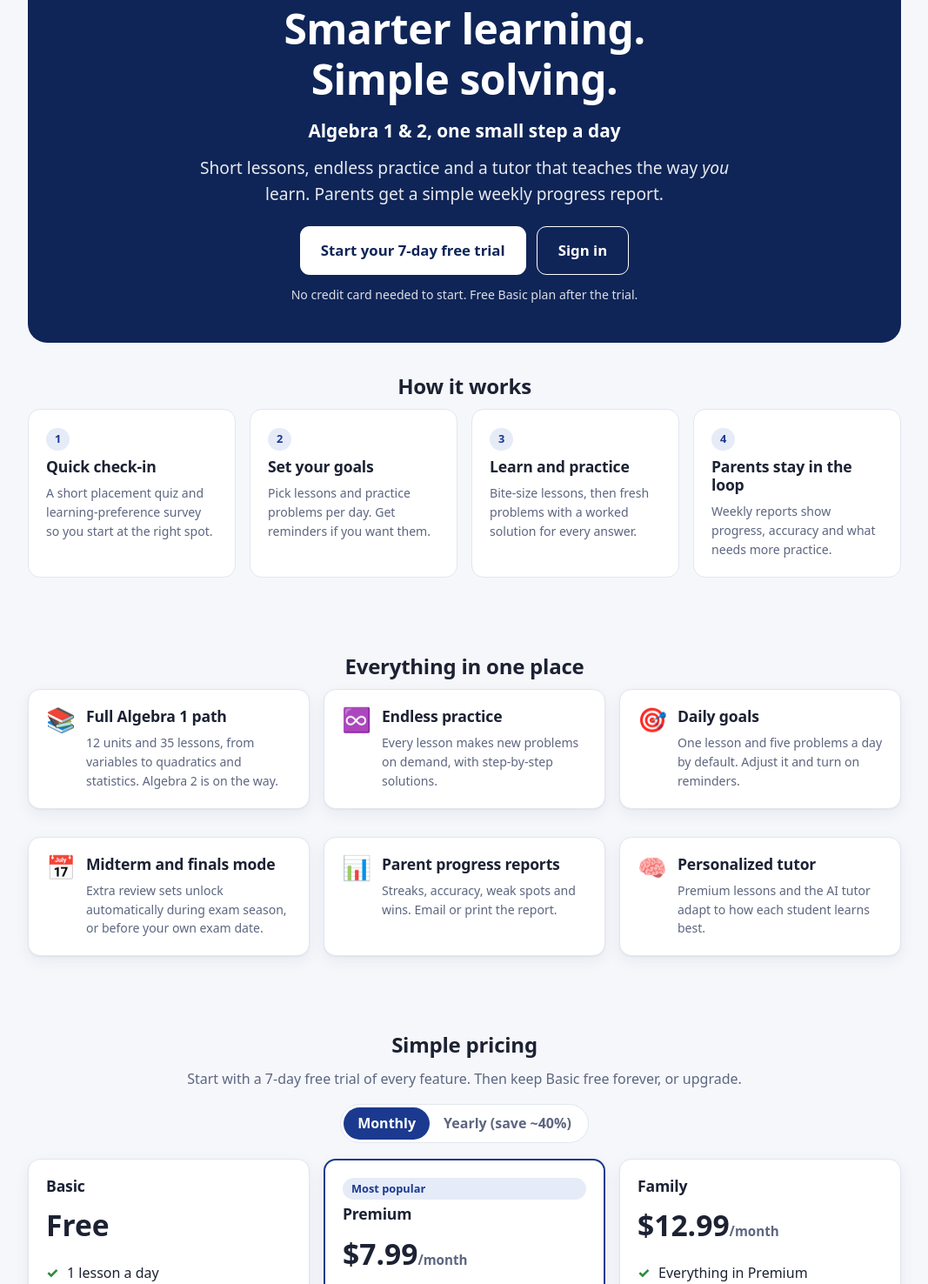
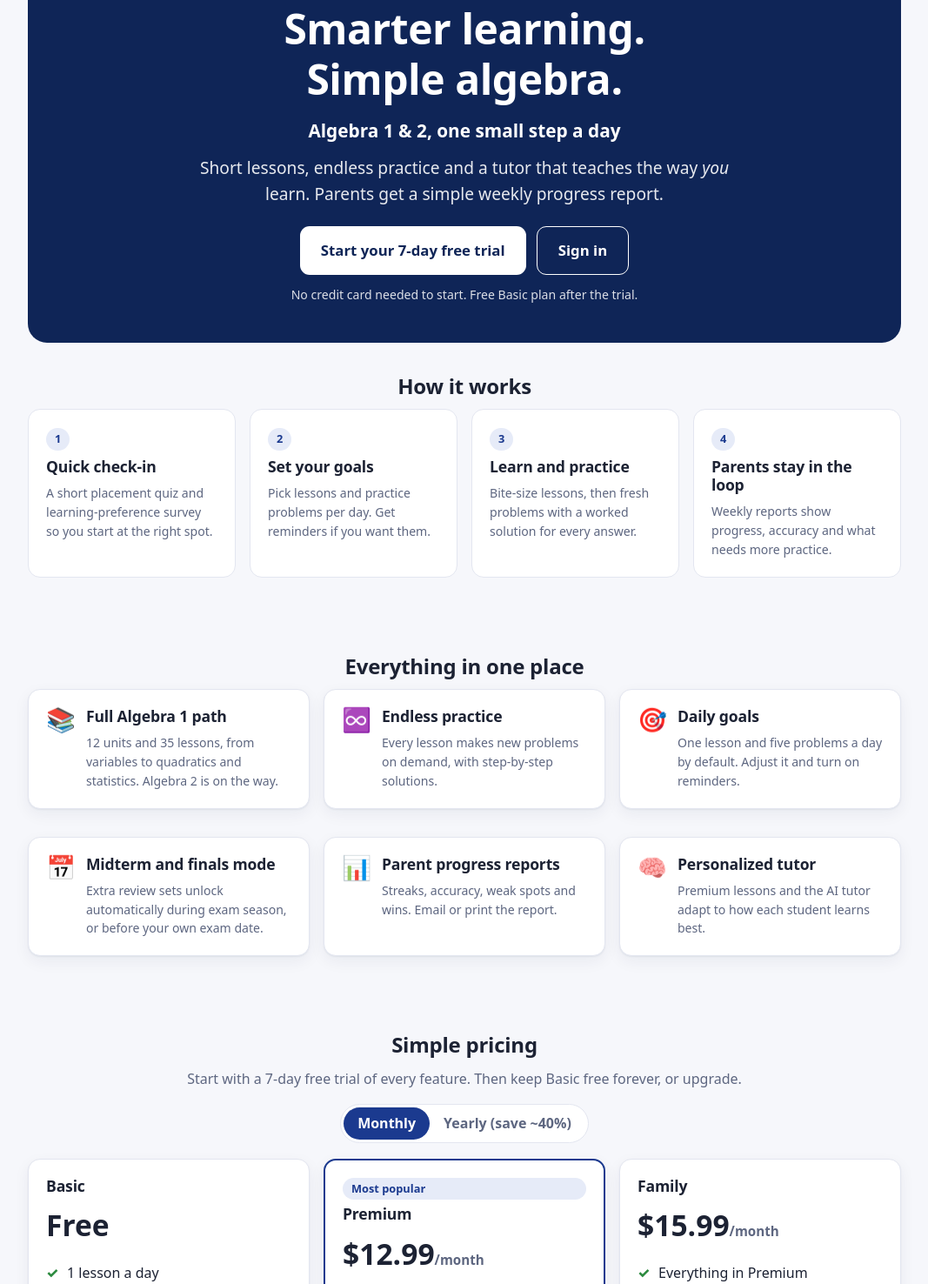
Before and after one commit to hnoora22/al-gebra_, a plain HTML site: page index.html in a window 1280 px wide. Shown: the part 263-1739 px from the top of the page at 87% size, without its empty margins (106-1173 px from the left). Drawn offline with Linux system fonts and the light colour scheme.

Commit message:
Add files via upload

```diff
--- a/index.html
+++ b/index.html
@@ -3,8 +3,8 @@
 <head>
   <meta charset="utf-8">
   <meta name="viewport" content="width=device-width, initial-scale=1">
-  <title>Al-Gebra: Smarter learning. Simple solving.</title>
-  <meta name="description" content="Smarter learning. Simple solving. Learn Algebra 1 and 2 with short daily lessons, unlimited practice, printable worksheets, parent progress reports and a personalized tutor. 7-day free trial.">
+  <title>Al-Gebra: Smarter learning. Simple algebra.</title>
+  <meta name="description" content="Smarter learning. Simple algebra. Learn Algebra 1 and 2 with short daily lessons, unlimited practice, printable worksheets, parent progress reports and a personalized tutor. 7-day free trial.">
   <meta name="theme-color" content="#0f2557">
   <link rel="icon" type="image/png" href="img/favicon.png">
   <link rel="apple-touch-icon" href="img/favicon.png">
--- a/js/app.js
+++ b/js/app.js
@@ -74,7 +74,7 @@
     const price = (k) => (yr ? `${money(plans[k].yearly)}<small>/year</small>` : `${money(plans[k].monthly)}<small>/month</small>`);
     return `<div class="wrap">
     <section class="hero"><div class="herologo"><img class="hl" src="img/logo-white.png" alt="${esc(NAME())}"></div>
-      <h1>Smarter learning.<br>Simple solving.</h1><p class="sub">Algebra 1 &amp; 2, one small step a day</p>
+      <h1>Smarter learning.<br>Simple algebra.</h1><p class="sub">Algebra 1 &amp; 2, one small step a day</p>
       <p class="lead">Short lessons, endless practice and a tutor that teaches the way <i>you</i> learn. Parents get a simple weekly progress report.</p>
       <div class="cta">${a ? '<a class="btn lg" href="#/app">Go to my dashboard</a>' : '<a class="btn lg" href="#/signup">Start your 7-day free trial</a><a class="btn sec lg" href="#/login">Sign in</a>'}</div>
       <p class="small mute" style="margin-top:12px">No credit card needed to start. Free Basic plan after the trial.</p></section>
@@ -99,7 +99,7 @@
       <details><summary>Can siblings share one account?</summary><p class="mute">Yes. The Family plan has separate profiles, goals and reports for up to four students.</p></details>
     </section></div>${foot()}`;
   };
-  const foot = () => `<footer class="foot"><div class="wrap">© ${new Date().getFullYear()} ${esc(NAME())}. Smarter learning. Simple solving. Demo build: accounts and progress are stored in this browser.</div></footer>`;
+  const foot = () => `<footer class="foot"><div class="wrap">© ${new Date().getFullYear()} ${esc(NAME())}. Smarter learning. Simple algebra. Demo build: accounts and progress are stored in this browser.</div></footer>`;
 
   function planCards(inApp) {
     const plans = AP.PLANS, yr = S.cycle === 'yearly', cur = inApp ? AP.tier() : null, a = AP.acct();
--- a/js/lib.js
+++ b/js/lib.js
@@ -57,8 +57,8 @@
   // ---------- plans and entitlements ----------
   AP.PLANS = {
     basic: { name: 'Basic', monthly: 0, yearly: 0 },
-    premium: { name: 'Premium', monthly: 7.99, yearly: 59.99 },
-    family: { name: 'Family', monthly: 12.99, yearly: 99 },
+    premium: { name: 'Premium', monthly: 12.99, yearly: 89.99 },
+    family: { name: 'Family', monthly: 15.99, yearly: 114.99 },
   };
   AP.tier = function (a) {
     a = a || AP.acct();
```
Also changed, not shown: 1 other file.
